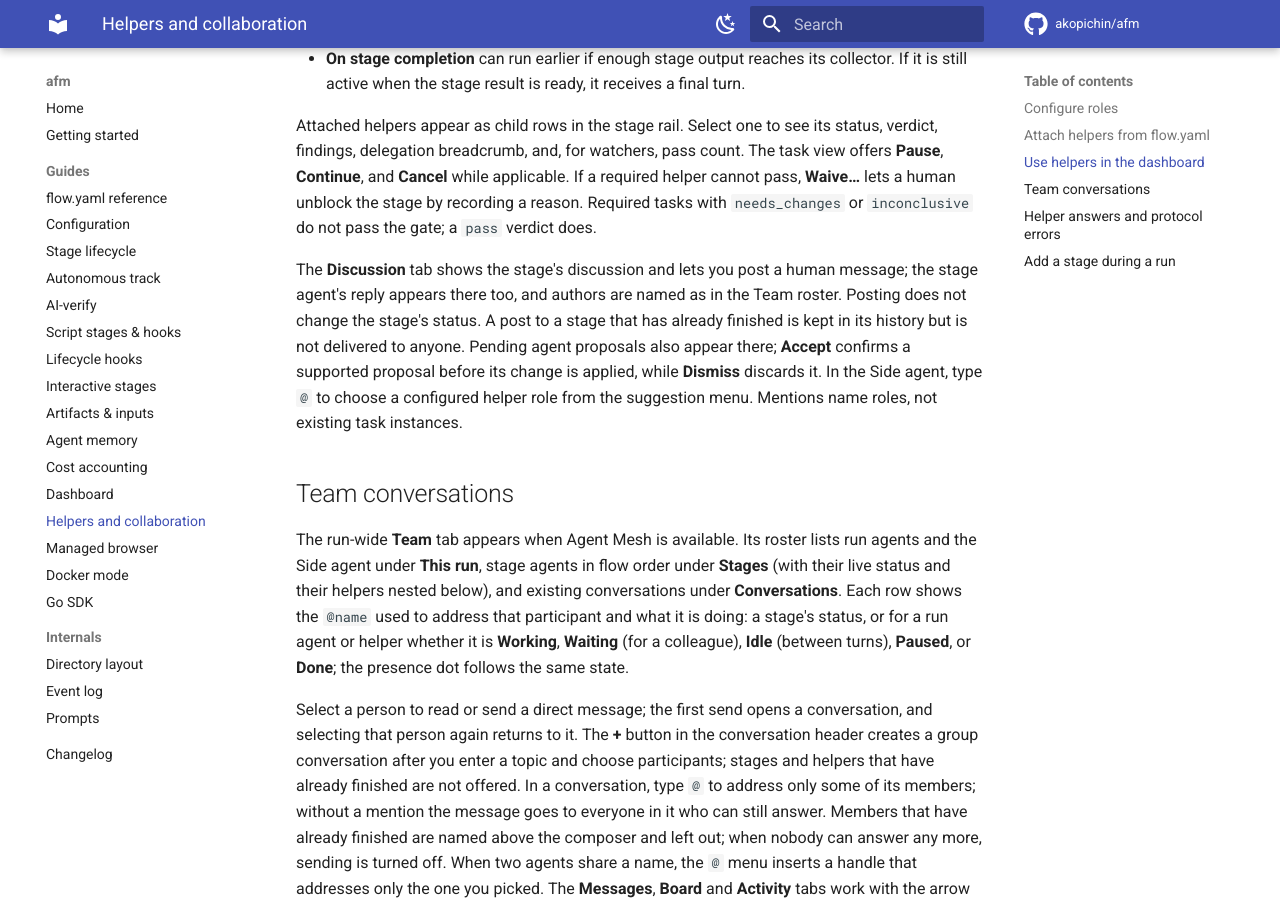
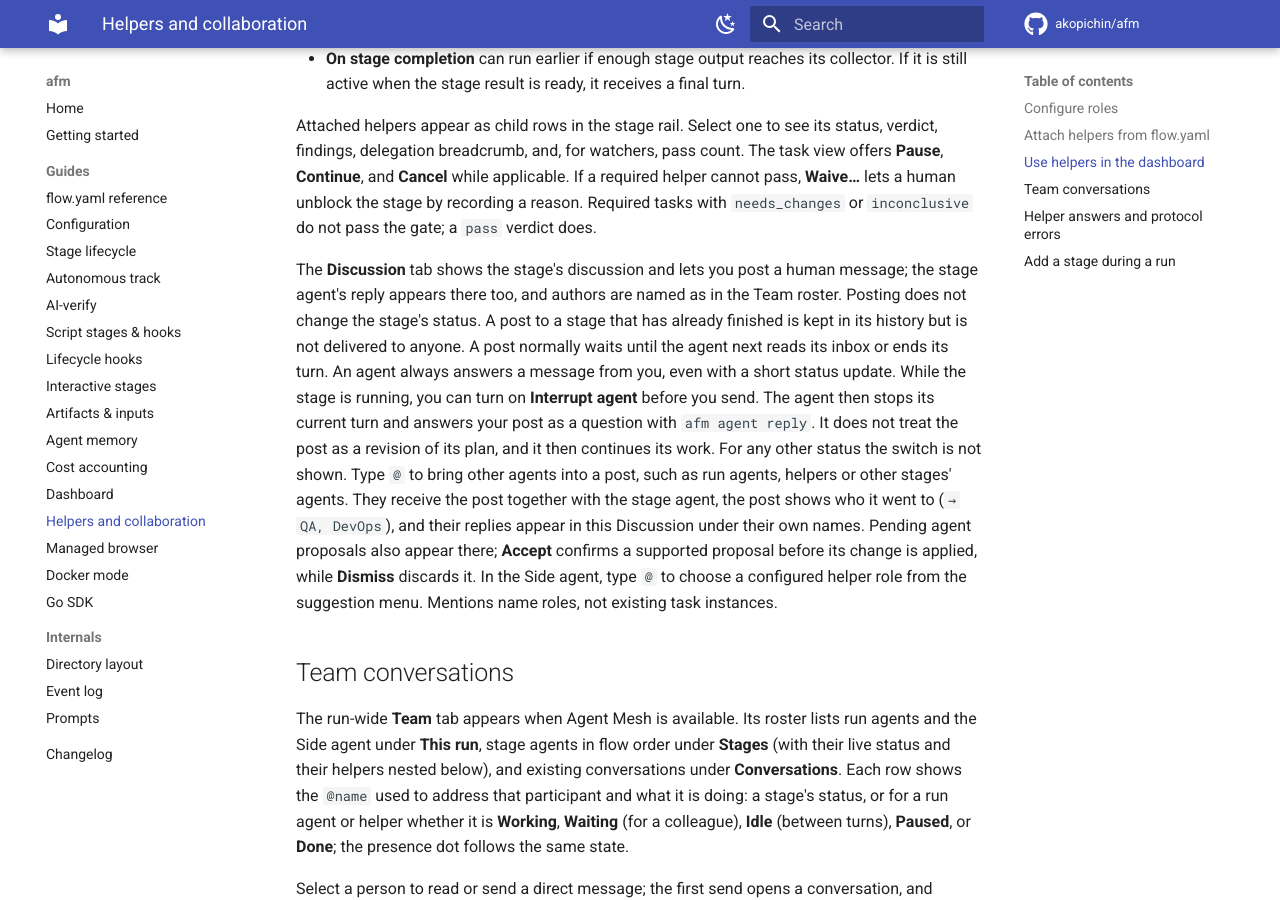
Before and after one commit to akopichin/afm, an MkDocs documentation site: the page built from docs/collaboration.md, in a window 1280 px wide and 900 px high, scrolled down 2117 px. Built offline with MkDocs 1.6.1 and Material for MkDocs 9.7.7, drawn with Linux system fonts in a browser that asks for light colours; comment, search, counter and statistics services are not loaded.

Commit message:
Документация: прерывание агента и @-упоминания в Discussion, липкое превью ленты, JSON в сообщениях

```diff
--- a/docs/collaboration.md
+++ b/docs/collaboration.md
@@ -109,6 +109,16 @@ The **Discussion** tab shows the stage's discussion and lets you post a human
 message; the stage agent's reply appears there too, and authors are named as in
 the Team roster. Posting does not change the stage's status. A post to a stage
 that has already finished is kept in its history but is not delivered to anyone.
+A post normally waits until the agent next reads its inbox or ends its turn. An
+agent always answers a message from you, even with a short status update. While
+the stage is running, you can turn on **Interrupt agent** before you send. The
+agent then stops its current turn and answers your post as a question with
+`afm agent reply`. It does not treat the post as a revision of its plan, and it
+then continues its work. For any other status the switch is not shown. Type `@`
+to bring other agents into a post, such as run agents, helpers or other stages'
+agents. They receive the post together with the stage agent, the post shows who
+it went to (`→ QA, DevOps`), and their replies appear in this Discussion under
+their own names.
 Pending agent proposals also appear there; **Accept** confirms a supported
 proposal before its change is applied, while **Dismiss** discards it. In the Side agent, type `@` to choose a
 configured helper role from the suggestion menu. Mentions name roles, not
```
Also changed, not shown: CHANGELOG.md (+31 -0 lines).
